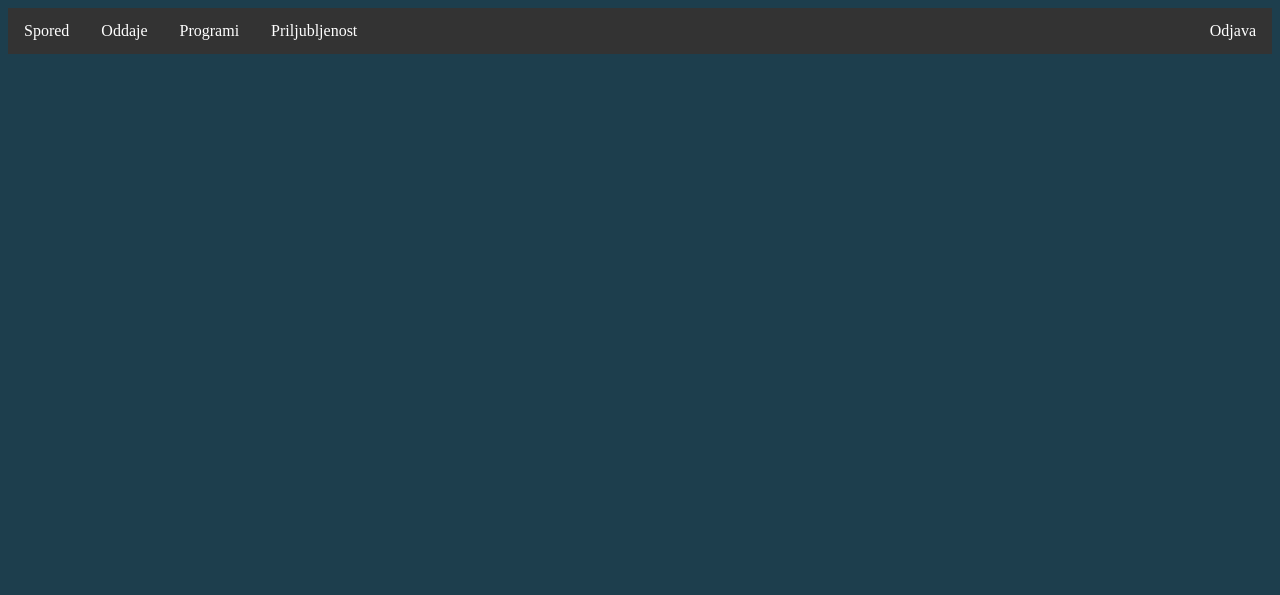
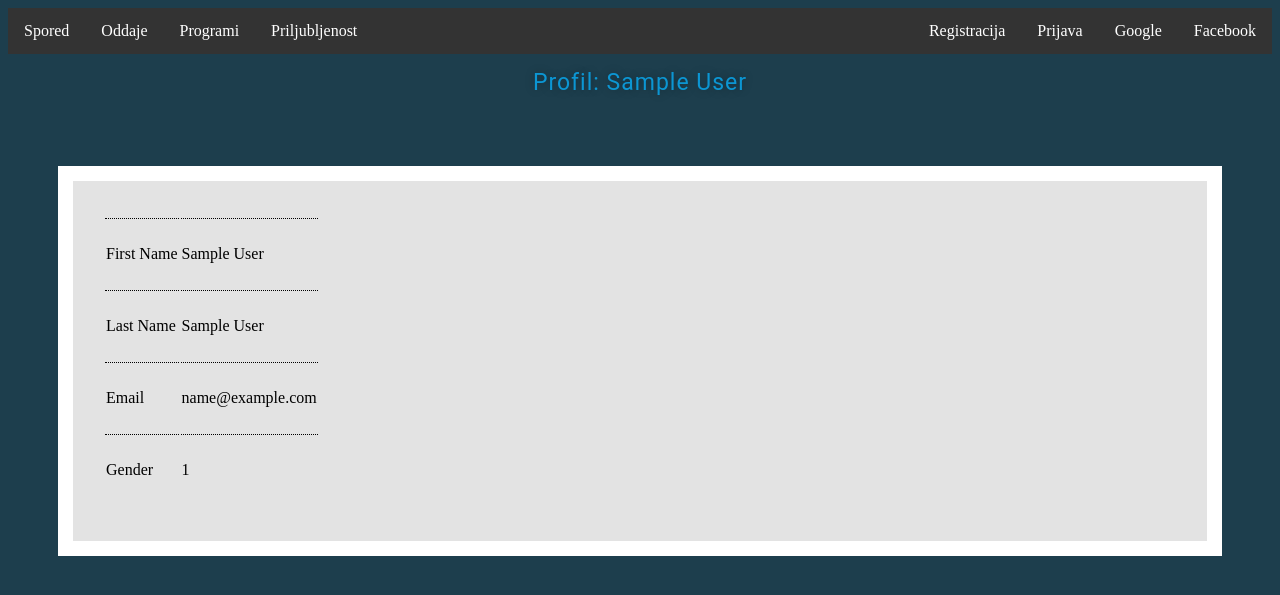
Before and after one commit to cobiii/nasprojekt, a PHP site: page / in a window 1280 px wide. Shown: the top 595 px of the page. Run offline with PHP 8.4, Linux system fonts and the light colour scheme; the visitor is signed in with stand-in values (Sample User, id 1); a stand-in replaces the project's code that opens the database connection.

Commit message:
Add files via upload

```diff
--- a/header.php
+++ b/header.php
@@ -3,28 +3,25 @@
     <head>
     <link rel="stylesheet" type="text/css" href="assets/css/style.css">
     </head>
-<body><div class="table">
+
+    <body>
+        <div class="table">
             <div class="floatleft">
                 <ul>
                 <?php   $url=   $_SERVER['REQUEST_URI']; ?>
                 <li><a <?php if($url==='/nasprojekt/kandidati.php'){ ?>class="active"<?php  } ?> href="kandidati.php">Spored</a></li>
                 <li><a <?php if($url=='/nasprojekt/diplomati.php'){ ?>class="active"<?php } ?> href="diplomati.php">Oddaje</a></li>
                 <li><a <?php if($url=='/nasprojekt/zapodjetja.php'){ ?>class="active"<?php } ?> href="zapodjetja.php">Programi</a></li>
-  <li><a <?php if($url=='/nasprojekt/kontakt.php'){ ?>class="active"<?php } ?> href="kontakt.php">Priljubljenost</a></li></div>
-  <?php include_once 'session.php';
-  if(isset($_SESSION['user_id']))
-  {
-      ?><div class="floatright"><ul><li><a href="logout.php">Odjava</a></li></div><?php
-  }
-  else if(isset($_SESSION['uid'])){ ?>
-      <div class="floatright"><ul><li><a href="logout.php">Odjava</a></li></div><?php
-  }
-  else{ ?>
-      <div class="floatright"><ul><li><a <?php if($url=='/projekt_za_oceno/register.php'){ ?>class="active"<?php } ?> href="register.php">Registracija</a></li>
+                <li><a <?php if($url=='/nasprojekt/kontakt.php'){ ?>class="active"<?php } ?> href="kontakt.php">Priljubljenost</a></li>
+            </div>
+
+            <div class="floatright">
+            <ul>
+                <li><a <?php if($url=='/projekt_za_oceno/register.php'){ ?>class="active"<?php } ?> href="register.php">Registracija</a></li>
                 <li><a <?php if($url=='/nasprojekt/login.php'){ ?>class="active"<?php } ?> href="login.php">Prijava</a></li>
                 <li><a <?php if($url=='/nasprojekt/google_index.php'){ ?>class="active"<?php } ?> href="google_index.php">Google</a></li>
-      <li><a <?php if($url=='/nasprojekt/facebook_login.php'){ ?>class="active"<?php } ?> href="facebook_login.php">Facebook</a></div>
-      <?php } ?>
+                <li><a <?php if($url=='/nasprojekt/facebook_login.php'){ ?>class="active"<?php } ?> href="facebook_login.php">Facebook</a>
+            </div>
         </div>
     </body>
 </html>
--- a/index.php
+++ b/index.php
@@ -1,30 +1,46 @@
+<?php
+session_start();
+
+
+
+
+?>
+
 <!DOCTYPE html>
 <html>
-<head>
-    <link rel="stylesheet" type="text/css" href="assets/css/style.css">
-</head>
-<body><div class="table">
-    <div class="floatleft">
-        <ul>
-      <?php   $url=   $_SERVER['REQUEST_URI']; ?>
-  <li><a <?php if($url==='/nasprojekt/index.php'){ ?>class="active"<?php  } ?> href="index.php">Spored</a></li>
-  <li><a <?php if($url=='/nasprojekt.php'){ ?>class="active"<?php } ?> href="oddaje.php">Oddaje</a></li>
-  <li><a <?php if($url=='/nasprojekt.php'){ ?>class="active"<?php } ?> href="programi.php">Programi</a></li>
-  <li><a <?php if($url=='/nasprojekt/priljubljenost.php'){ ?>class="active"<?php } ?> href="priljubljenost.php">Priljubljenost</a></li></div>
-  <?php include_once 'session.php';
-  if(isset($_SESSION['user_id']))
-  {
-      ?><div class="floatright"><ul><li><a href="logout.php">Odjava</a></li></div><?php
-  }
-  else if(isset($_SESSION['uid'])){ ?>
-      <div class="floatright"><ul><li><a href="logout.php">Odjava</a></li></div><?php
-  }
-  else{ ?>
-      <div class="floatright"><ul><li><a <?php if($url=='/projekt_za_oceno/register.php'){ ?>class="active"<?php } ?> href="register.php">Registracija</a></li>
-  <li><a <?php if($url=='/nasprojekt/login.php'){ ?>class="active"<?php } ?> href="login.php">Prijava</a></li>
-      <li><a <?php if($url=='/nasprojekt/google_index.php'){ ?>class="active"<?php } ?> href="google_index.php">Google</a></li>
-      <li><a <?php if($url=='/nasprojekt/facebook_login.php'){ ?>class="active"<?php } ?> href="facebook_login.php">Facebook</a></div>
-      <?php } ?>
-    </div>
-</body>
+    <head>
+        <link rel="stylesheet" type="text/css" href="assets/css/style.css">
+    </head>
+
+    <body>
+        <?php include 'header.php' ?>
+        <div class="container login">
+            <h1>Profil: <?php echo $_SESSION['givenName'] ?></h1>
+            <div class="tab-content clear">
+                <div role="tabpanel" class="tab-pane active clear" id="log">
+                    <div class="loginvrsta">
+                         <table>
+				<tr>
+                                    <td>First Name</td>
+                                    <td><?php echo $_SESSION['givenName'] ?></td>
+				</tr>
+				<tr>
+                                    <td>Last Name</td>
+                                    <td><?php echo $_SESSION['familyName'] ?></td>
+				</tr>
+				<tr>
+                                    <td>Email</td>
+                                    <td><?php echo $_SESSION['email'] ?></td>
+				</tr>
+                                <tr>
+                                    <td>Gender</td>
+                                    <td><?php echo $_SESSION['gender'] ?></td>
+				</tr>
+
+                        </table>
+                    </div>
+                </div>
+            </div>
+        </div>
+    </body>
 </html>
```
Also changed, not shown: login.php (+13 -13 lines). Lines whose indentation alone changed are shown as unchanged.
